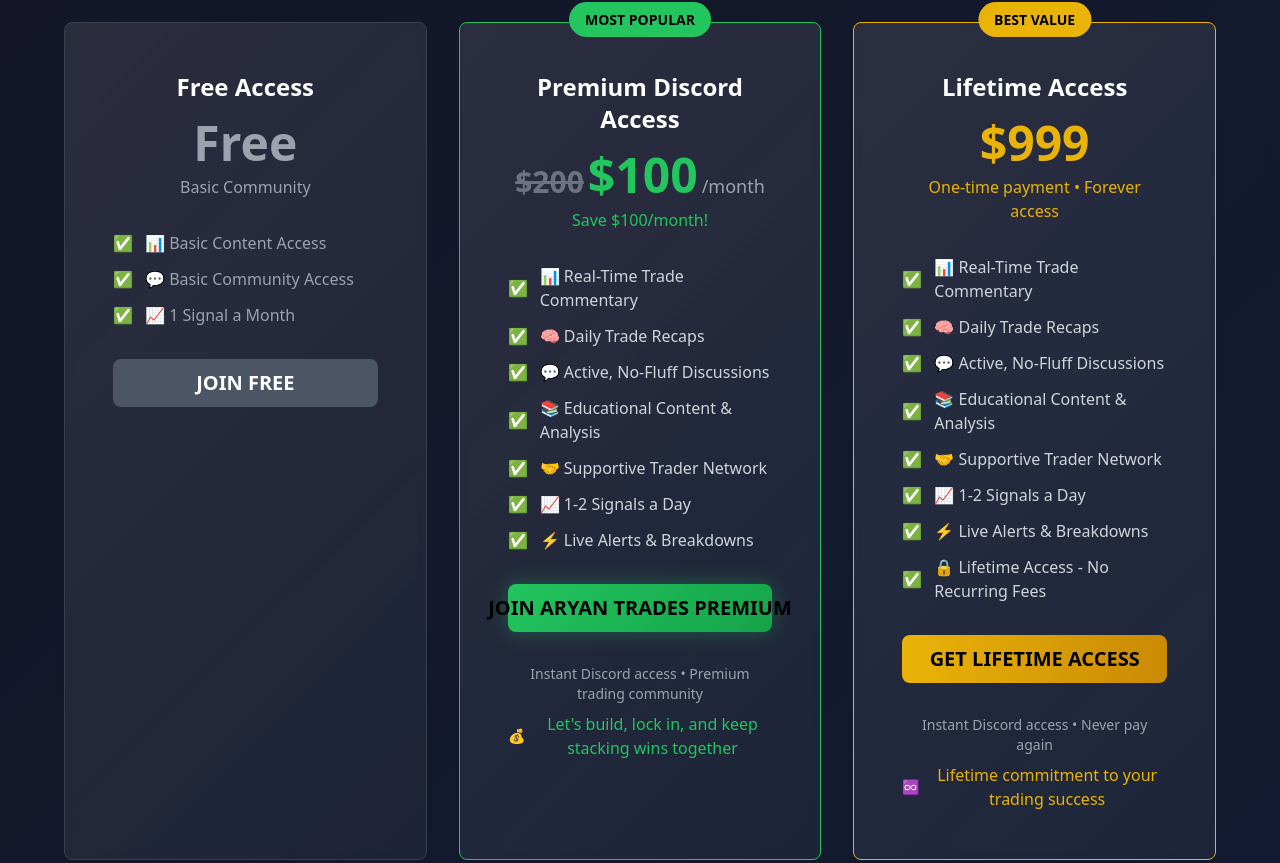
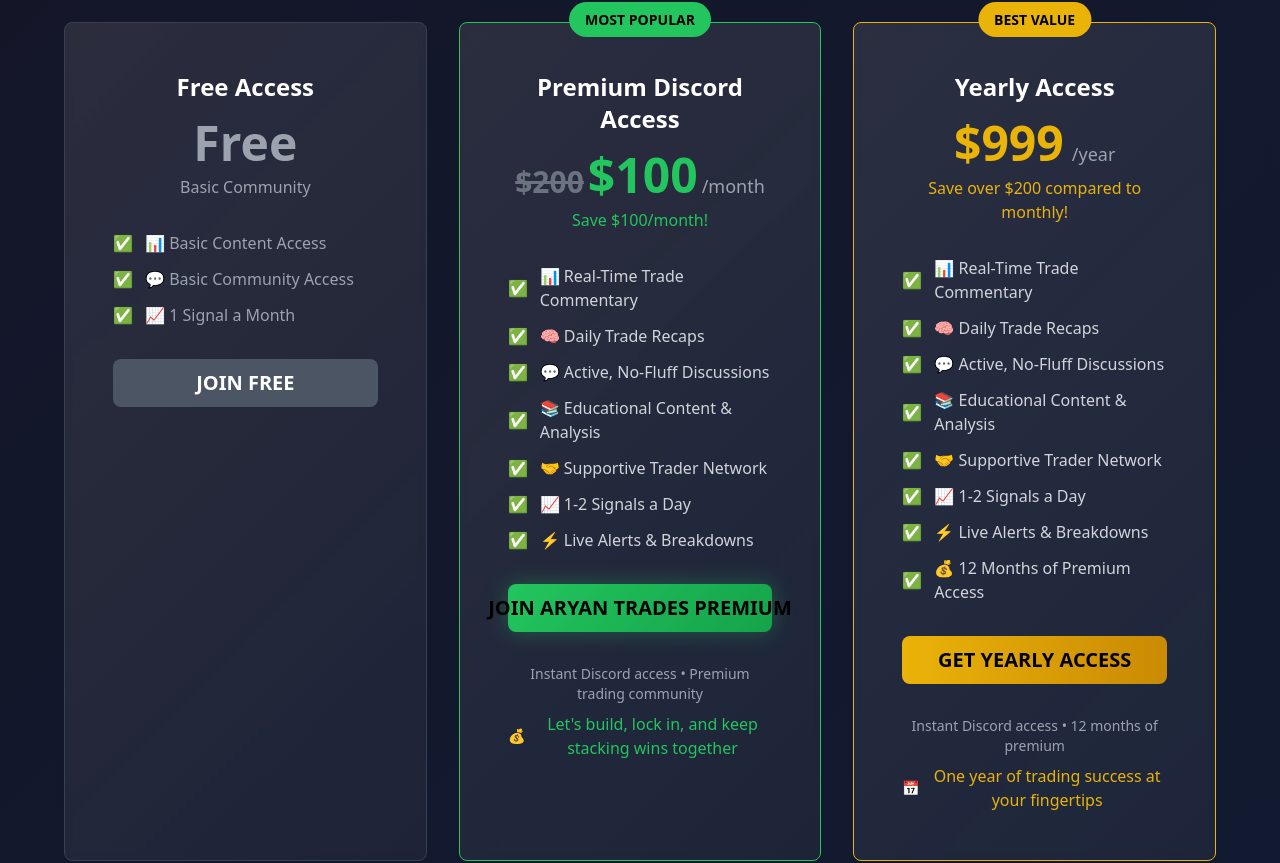
Before and after one commit to aaryanrsh/Aryan-Trades-Website, a React (Vite) app: page / in a window 1280 px wide. Shown: the part 3975-4838 px from the top of the page. Built offline with nearby package versions, Linux system fonts and the light colour scheme.

Commit message:
Refactor: Change lifetime pricing to yearly
The AI updated the pricing section to reflect a yearly subscription option instead of lifetime.

```diff
--- a/src/components/PricingSection.tsx
+++ b/src/components/PricingSection.tsx
@@ -102,7 +102,7 @@ export const PricingSection = () => {
             </div>
           </Card>
 
-          {/* Lifetime Tier */}
+          {/* Yearly Tier */}
           <Card className="bg-card-gradient backdrop-blur-sm border-yellow-500 p-8 md:p-12 relative">
             <div className="absolute -top-4 left-1/2 transform -translate-x-1/2">
               <span className="bg-yellow-500 text-black px-4 py-2 rounded-full text-sm font-bold">
@@ -112,11 +112,12 @@ export const PricingSection = () => {
 
             <div className="space-y-8">
               <div>
-                <h3 className="text-xl md:text-2xl font-bold text-white mb-4">Lifetime Access</h3>
+                <h3 className="text-xl md:text-2xl font-bold text-white mb-4">Yearly Access</h3>
                 <div className="flex items-baseline justify-center gap-2">
                   <span className="text-3xl md:text-5xl font-bold text-yellow-500">$999</span>
+                  <span className="text-lg text-gray-400">/year</span>
                 </div>
-                <div className="text-yellow-500 mt-2 font-medium">One-time payment • Forever access</div>
+                <div className="text-yellow-500 mt-2 font-medium">Save over $200 compared to monthly!</div>
               </div>
 
               <div className="space-y-3 text-left">
@@ -128,7 +129,7 @@ export const PricingSection = () => {
                   "🤝 Supportive Trader Network",
                   "📈 1-2 Signals a Day",
                   "⚡ Live Alerts & Breakdowns",
-                  "🔒 Lifetime Access - No Recurring Fees"
+                  "💰 12 Months of Premium Access"
                 ].map((feature, index) => (
                   <div key={index} className="flex items-center gap-3">
                     <span className="text-yellow-500">✅</span>
@@ -142,14 +143,14 @@ export const PricingSection = () => {
                 className="w-full bg-gradient-to-r from-yellow-500 to-yellow-600 text-black font-bold text-lg md:text-xl py-4 md:py-6 rounded-lg hover:scale-105 transition-all duration-300"
                 onClick={redirectToWhop}
               >
-                GET LIFETIME ACCESS
+                GET YEARLY ACCESS
               </Button>
 
               <div className="space-y-2 text-sm text-gray-400">
-                <p>Instant Discord access • Never pay again</p>
+                <p>Instant Discord access • 12 months of premium</p>
                 <div className="flex items-center justify-center gap-2 text-yellow-500 font-medium">
-                  <span>♾️</span>
-                  <span className="text-sm md:text-base">Lifetime commitment to your trading success</span>
+                  <span>📅</span>
+                  <span className="text-sm md:text-base">One year of trading success at your fingertips</span>
                 </div>
               </div>
             </div>
```
